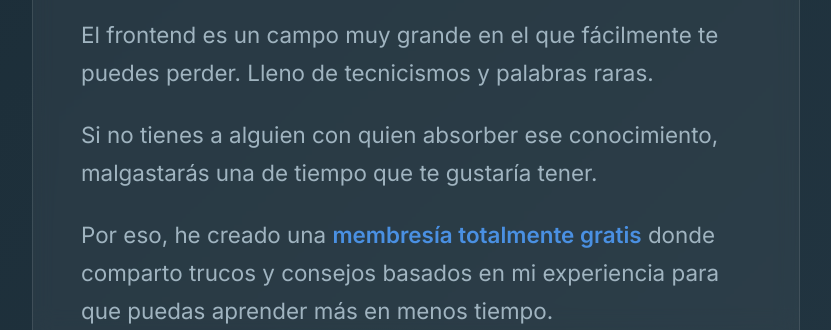
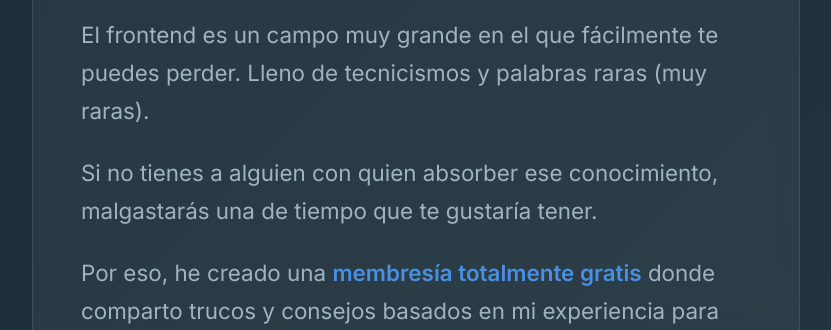
Before and after one commit to akidev-frontend/LinkTree-Casero-AkiDev, a plain HTML site: page index.html in a window 1280 px wide. Shown: the part 826-1156 px from the top of the page, without its empty margins (224-1055 px from the left). Drawn offline with Linux system fonts and the light colour scheme.

Commit message:
Update index.html

```diff
--- a/index.html
+++ b/index.html
@@ -455,7 +455,7 @@
             <h2 class="section-title">Optimiza tu tiempo y trabaja con cabeza</h2>
             <p class="section-text">
                 El frontend es un campo muy grande en el que fácilmente te puedes perder.
-                Lleno de tecnicismos y palabras raras.
+                Lleno de tecnicismos y palabras raras (muy raras).
             </p>
             <p class="section-text">
                 Si no tienes a alguien con quien absorber ese conocimiento, malgastarás una de tiempo que te gustaría tener.
```
